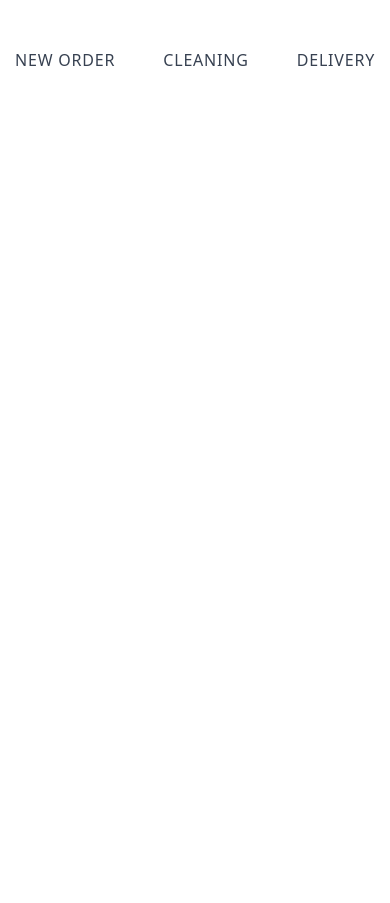
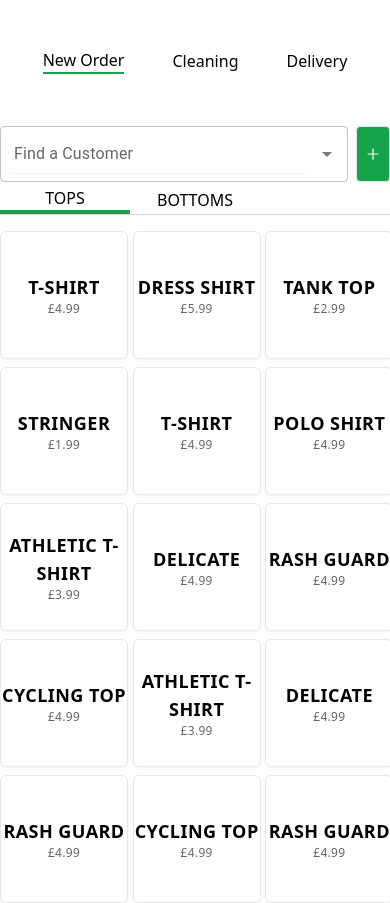
Before and after one commit to McGarry-A/pos, a React (Create React App) app: page / in a window 390 px wide. Shown: the top 903 px of the page. Before the commit the page ends 844 px from the top, so only its background shows below. Built offline with nearby package versions, Linux system fonts and the light colour scheme.

Commit message:
changed workflow to be 1 page with 3 components

```diff
--- a/src/App.tsx
+++ b/src/App.tsx
@@ -1,75 +1,26 @@
-import { NavLink, Routes, Route, Outlet } from "react-router-dom";
+import { Routes, Route, Outlet } from "react-router-dom";
 
-import NewOrder from "./Routes/NewOrder/NewOrder";
-import Delivery from "./Routes/Delivery/Delivery";
-import Cleaning from "./Routes/Cleaning/Cleaning";
+import Delivery from "./Components/Delivery/Delivery";
+import Cleaning from "./Components/Cleaning/Cleaning";
+import Search from "./Routes/Search/Search";
+import Reports from "./Routes/Reports/Reports";
+import Contact from "./Routes/Contact/Contact";
+import Workflow from "./Routes/Workflow/Workflow";
 
 import "./App.css";
-import { useAppSelector } from "./Store";
 
 function App() {
-  const orders = useAppSelector((state) => state.orders);
-  const { cleaning, deliver } = orders;
-
-  const cleaningToDo = Object.keys(cleaning).length;
-  const deliverToDo = Object.keys(deliver).length;
-
   return (
     <div className="App relative">
-      <nav className="flex justify-center space-x-12 uppercase text-gray-700 tracking-wider py-12 font-light">
-        <NavLink
-          className={({ isActive }) =>
-            isActive
-              ? "border-b-2 border-green-600 transition-colors font-medium"
-              : ""
-          }
-          to="/new-order"
-        >
-          New Order
-        </NavLink>
-        <div className="relative">
-          <NavLink
-            className={({ isActive }) =>
-              isActive
-                ? "border-b-2 border-green-600 transition-colors font-medium"
-                : ""
-            }
-            to="/cleaning"
-          >
-            Cleaning
-          </NavLink>
-          {cleaningToDo > 0 && (
-            <span className="text-xs rounded-full text-white bg-red-500 absolute top-0 -right-4 px-1">
-              {" "}
-              {cleaningToDo}
-            </span>
-          )}
-        </div>
-
-        <div className="relative">
-          <NavLink
-            className={({ isActive }) =>
-              isActive
-                ? "border-b-2 border-green-600 transition-colors font-medium"
-                : ""
-            }
-            to="/delivery"
-          >
-            Delivery
-          </NavLink>
-          {deliverToDo > 0 && (
-            <span className="text-xs rounded-full text-white bg-red-500 absolute top-0 -right-5 px-1">
-              {deliverToDo}
-            </span>
-          )}
-        </div>
-      </nav>
       <div className="w-fit mx-auto">
         <Outlet />
         <Routes>
-          <Route path="/new-order" element={<NewOrder />} />
+          <Route path="/" element={<Workflow />} />
           <Route path="/cleaning" element={<Cleaning />} />
           <Route path="/delivery" element={<Delivery />} />
+          <Route path="/search" element={<Search />} />
+          <Route path="/reports" element={<Reports />} />
+          <Route path="/contact" element={<Contact />} />
         </Routes>
       </div>
     </div>
--- a/src/Routes/Cleaning/Cleaning.tsx
+++ b/src/Components/Cleaning/Cleaning.tsx
@@ -1,4 +1,4 @@
-import OrderTable from "../../Components/OrderTable/OrderTable";
+import OrderTable from "../OrderTable/OrderTable";
 import { useAppSelector } from "../../Store";
 
 const Cleaning = () => {
--- a/src/Routes/Delivery/Delivery.tsx
+++ b/src/Components/Delivery/Delivery.tsx
@@ -1,12 +1,12 @@
 // import OrderTable from "../../Components/OrderTable/OrderTable";
 
-import OrderTable from "../../Components/OrderTable/OrderTable";
+import OrderTable from "../OrderTable/OrderTable";
 import { useAppSelector } from "../../Store";
 
 const Delivery = () => {
   const deliverOrders = useAppSelector((state) => state.orders.deliver);
 
-  return <OrderTable data={deliverOrders} current='delivery' />
+  return <OrderTable data={deliverOrders} current="delivery" />;
 };
 
 export default Delivery;
--- a/src/Routes/NewOrder/NewOrder.tsx
+++ b/src/Components/NewOrder/NewOrder.tsx
@@ -1,7 +1,7 @@
-import Basket from "../../Components/Basket/Basket";
-import NewOrderForm from "../../Components/NewOrderForm/NewOrderForm";
-import PaymentOptions from "../../Components/PaymentOptions/PaymentOptions";
-import ProductGrid from "../../Components/ProductsGrid/ProductsGrid";
+import Basket from "../Basket/Basket";
+import NewOrderForm from "../NewOrderForm/NewOrderForm";
+import PaymentOptions from "../PaymentOptions/PaymentOptions";
+import ProductGrid from "../ProductsGrid/ProductsGrid";
 import { BasketProvider } from "../../Context/BasketProvider";
 import useIsMobile from "../../Hooks/useIsMobile";
 
@@ -21,7 +21,7 @@ const NewOrder = () => {
 
   return (
     <BasketProvider>
-      <div className="sm:flex sm:flex-row sm:gap-8">
+      <div className="sm:flex sm:flex-row sm:gap-16">
         <div>
           <ProductGrid />
         </div>
--- /dev/null
+++ b/src/Components/Sidebar/Sidebar.tsx
@@ -0,0 +1,42 @@
+import { Dispatch, SetStateAction } from "react";
+import { Link } from "react-router-dom";
+
+interface Props {
+  sideBarIsOpen: boolean;
+  setSideBarIsOpen: Dispatch<SetStateAction<boolean>>;
+}
+
+const Sidebar: React.FC<Props> = ({ sideBarIsOpen, setSideBarIsOpen }) => {
+  if (sideBarIsOpen) {
+    return (
+      <div className="border w-screen bg-slate-600 bg-opacity-90 absolute h-screen">
+        <button className="mt-20 z-10" onClick={() => setSideBarIsOpen(false)}>
+          Close
+        </button>
+
+        <nav>
+          <ul className="uppercase list-none flex flex-col space-x-4 text-xl">
+            <li>
+              <Link to="/search">SEARCH</Link>
+            </li>
+            <li>
+              <Link to="/reports">REPORTS</Link>
+            </li>
+            <li>
+              <Link to="/reset">RESET</Link>
+            </li>
+            <li>
+              <Link to="/contact">CONTACT</Link>
+            </li>
+          </ul>
+        </nav>
+
+        <span>Designed and Developed By Ahmed McGarry</span>
+      </div>
+    );
+  }
+
+  return <></>;
+};
+
+export default Sidebar;
--- /dev/null
+++ b/src/Routes/Contact/Contact.tsx
@@ -0,0 +1,5 @@
+const Contact = () => {
+  return <div></div>;
+};
+
+export default Contact;
--- /dev/null
+++ b/src/Routes/Reports/Reports.tsx
@@ -0,0 +1,5 @@
+const Reports = () => {
+  return <div></div>;
+};
+
+export default Reports;
--- /dev/null
+++ b/src/Routes/Search/Search.tsx
@@ -0,0 +1,5 @@
+const Search = () => {
+  return <div></div>;
+};
+
+export default Search;
--- /dev/null
+++ b/src/Routes/Workflow/Workflow.tsx
@@ -0,0 +1,110 @@
+import { useState } from "react";
+import { useAppSelector } from "../../Store";
+
+import NewOrder from "../../Components/NewOrder/NewOrder";
+import Cleaning from "../../Components/Cleaning/Cleaning";
+import Delivery from "../../Components/Delivery/Delivery";
+
+const Workflow = () => {
+  type Workflow = "NewOrder" | "Cleaning" | "Delivery";
+
+  const orders = useAppSelector((state) => state.orders);
+  const { cleaning, deliver } = orders;
+
+  // Use this to create the bubbles that show
+  // how many orders are in this section
+
+  const cleaningToDo = Object.keys(cleaning).length;
+  const deliverToDo = Object.keys(deliver).length;
+
+  const [activeTab, setActiveTab] = useState<Workflow>("NewOrder");
+
+  const tabClass = "";
+  const activeTabClass =
+    "border-b-2 border-green-600 transition-colors font-medium";
+
+  const renderNewOrderTab = () => {
+    if (activeTab === "NewOrder") {
+      return <NewOrder />;
+    }
+  };
+  const renderCleaningTab = () => {
+    if (activeTab === "Cleaning") {
+      return <Cleaning />;
+    }
+  };
+
+  const renderDeliveryTab = () => {
+    if (activeTab === "Delivery") {
+      return <Delivery />;
+    }
+  };
+
+  const renderNav = () => {
+    return (
+      <nav className="flex justify-center space-x-12 py-12">
+        <button>
+          <h3
+            onClick={() => setActiveTab("NewOrder")}
+            className={
+              activeTab === "NewOrder" ? `${activeTabClass}` : `${tabClass}`
+            }
+          >
+            New Order
+          </h3>
+        </button>
+        <button className="relative">
+          <h3
+            onClick={() => setActiveTab("Cleaning")}
+            className={
+              activeTab === "Cleaning" ? `${activeTabClass}` : `${tabClass}`
+            }
+          >
+            Cleaning
+          </h3>
+          {cleaningToDo > 0 && (
+            <span className="text-xs rounded-full text-white bg-red-500 absolute top-0 -right-4 px-1">
+              {" "}
+              {cleaningToDo}
+            </span>
+          )}
+        </button>
+        <button className="relative">
+          <h3
+            onClick={() => setActiveTab("Delivery")}
+            className={
+              activeTab === "Delivery" ? `${activeTabClass}` : `${tabClass}`
+            }
+          >
+            Delivery
+          </h3>
+
+          {deliverToDo > 0 && (
+            <span className="text-xs rounded-full text-white bg-red-500 absolute top-0 -right-4 px-1">
+              {deliverToDo}
+            </span>
+          )}
+        </button>
+      </nav>
+    );
+  };
+
+  const renderMain = () => {
+    return (
+      <main>
+        {renderNewOrderTab()}
+        {renderCleaningTab()}
+        {renderDeliveryTab()}
+      </main>
+    );
+  };
+
+  return (
+    <div>
+      {renderNav()}
+      {renderMain()}
+    </div>
+  );
+};
+
+export default Workflow;
```
